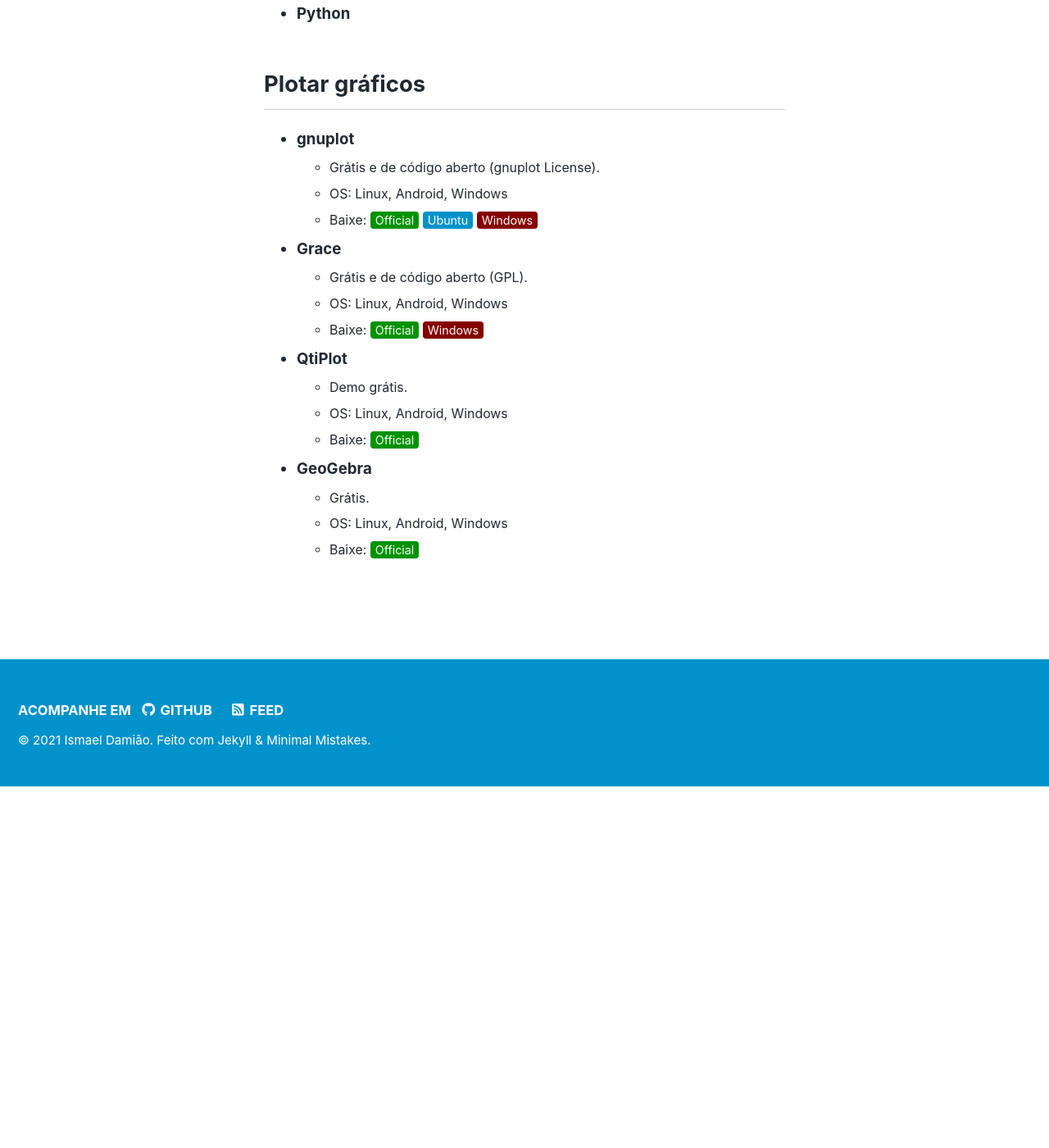
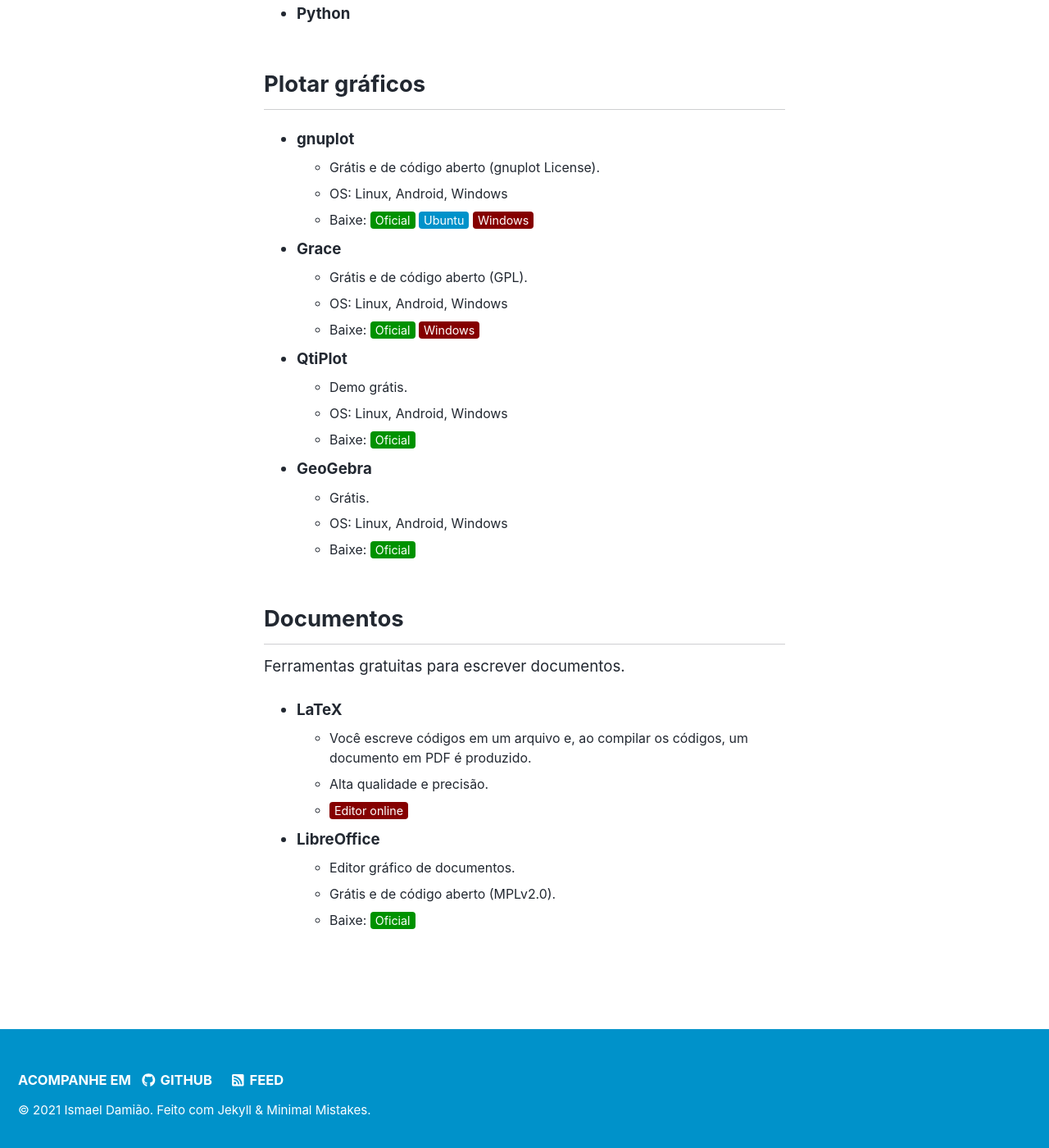
Before and after one commit to ismaeldamiao/ismaeldamiao.github.io, a Jekyll site: the page built from _pages/pt/ComputationalPhysics/Introduction.md, in a window 1280 px wide and 1400 px high, scrolled down 934 px. Shown: the whole window at 82% size. Built offline with Jekyll 4.4.1, drawn with Linux system fonts in a browser that asks for light colours; nearby versions of some CDN libraries; before the commit the page ends 1893 px from its top, so only the background shows below that.

Commit message:
Update Introduction.md

```diff
--- a/_pages/pt/ComputationalPhysics/Introduction.md
+++ b/_pages/pt/ComputationalPhysics/Introduction.md
@@ -56,22 +56,36 @@
   * Grátis e de código aberto (gnuplot License).
   * OS: Linux, Android, Windows
   * Baixe:
-   <a href="http://www.gnuplot.info/download.html"><button class="button bnt_green">Official</button></a>
+   <a href="http://www.gnuplot.info/download.html"><button class="button bnt_green">Oficial</button></a>
    <a href="http://www.gnuplot.info/download.html"><button class="button bnt_blue">Ubuntu</button></a>
    <a href="https://cygwin.com/install.html"><button class="button bnt_red">Windows</button></a>
 * **Grace**
   * Grátis e de código aberto (GPL).
   * OS: Linux, Android, Windows
   * Baixe:
-   <a href="https://plasma-gate.weizmann.ac.il/pub/grace/src/grace-latest.tar.gz"><button class="button bnt_green">Official</button></a>
+   <a href="https://plasma-gate.weizmann.ac.il/pub/grace/src/grace-latest.tar.gz"><button class="button bnt_green">Oficial</button></a>
    <a href="https://cygwin.com/install.html"><button class="button bnt_red">Windows</button></a>
 * **QtiPlot**
   * Demo grátis.
   * OS: Linux, Android, Windows
   * Baixe:
-   <a href="https://www.qtiplot.com/demo.html"><button class="button bnt_green">Official</button></a>
+   <a href="https://www.qtiplot.com/demo.html"><button class="button bnt_green">Oficial</button></a>
 * **GeoGebra**
   * Grátis.
   * OS: Linux, Android, Windows
   * Baixe:
-   <a href="https://www.geogebra.org/download"><button class="button bnt_green">Official</button></a>
+   <a href="https://www.geogebra.org/download"><button class="button bnt_green">Oficial</button></a>
+
+## Documentos
+
+Ferramentas gratuitas para escrever documentos.
+
+* **LaTeX**
+  * Você escreve códigos em um arquivo e, ao compilar os códigos, um documento em PDF é produzido.
+  * Alta qualidade e precisão.
+  * <a href="https://www.overleaf.com/"><button class="button bnt_red">Editor online</button></a>
+* **LibreOffice**
+  * Editor gráfico de documentos.
+  * Grátis e de código aberto (MPLv2.0).
+  * Baixe:
+   <a href="https://www.libreoffice.org/download/download/"><button class="button bnt_green">Oficial</button></a>
```
